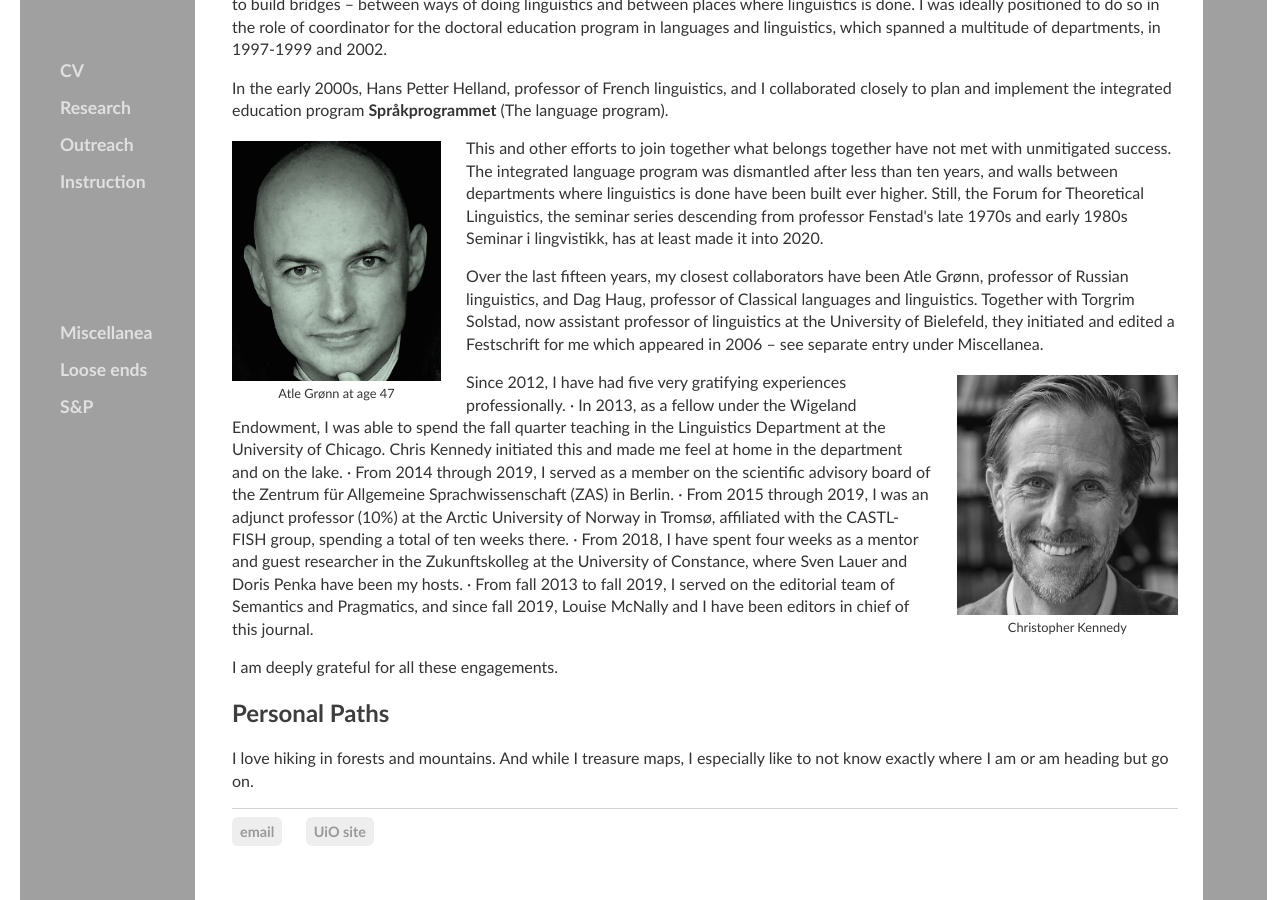
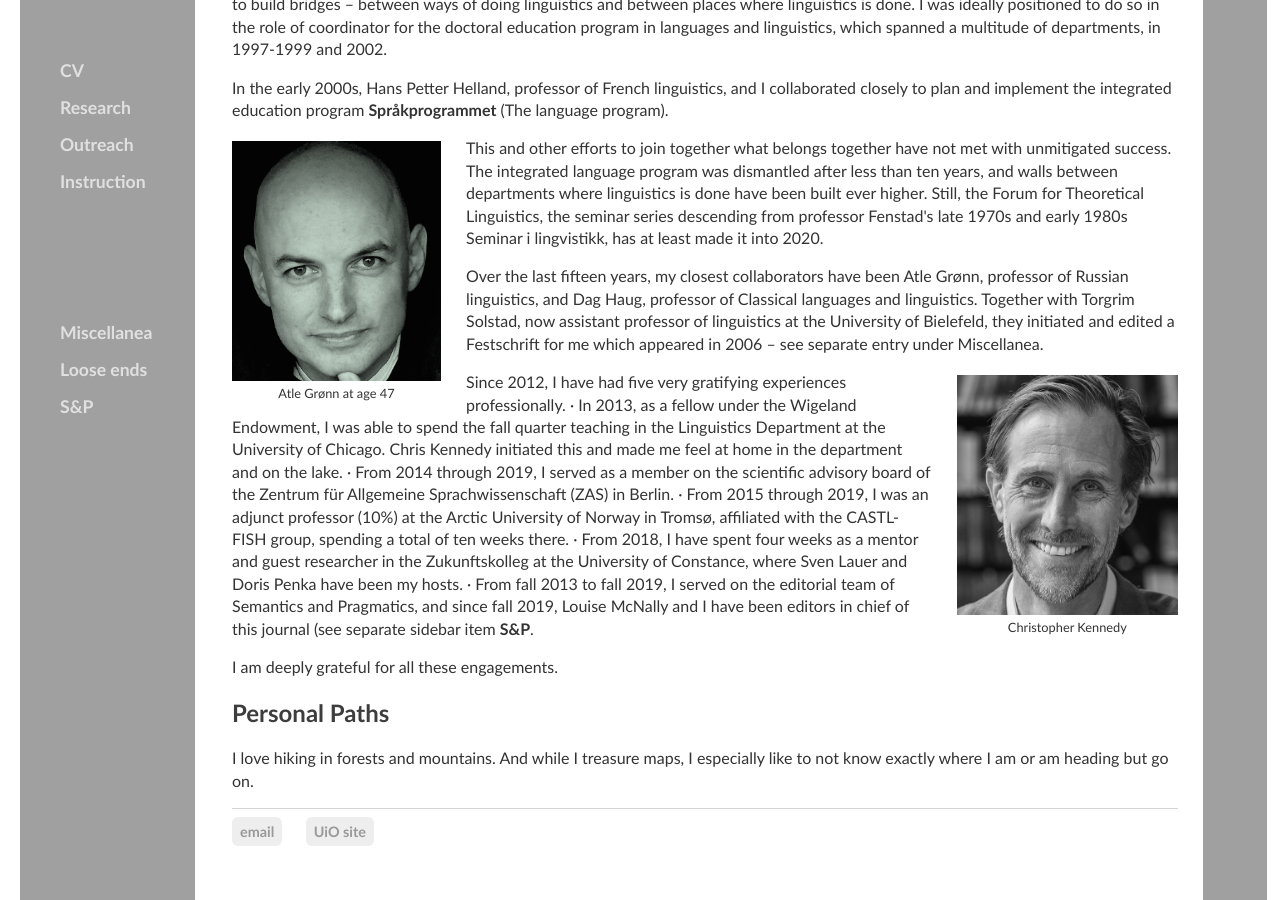
Before and after one commit to kjelljs/kjelljs.github.io, a Jekyll site: the page built from about/index.html, in a window 1280 px wide and 900 px high, scrolled down 1938 px. Built offline with Jekyll 4.4.1, drawn with Linux system fonts in a browser that asks for light colours.

Commit message:
Update index.html

```diff
--- a/about/index.html
+++ b/about/index.html
@@ -41,7 +41,7 @@
 	</p>
 	<p>Over the last fifteen years, my closest collaborators have been Atle Grønn, professor of Russian linguistics, and Dag Haug, professor of Classical languages and linguistics. Together with Torgrim Solstad, now assistant professor of linguistics at the University of Bielefeld, they initiated and edited a Festschrift for me which appeared in 2006 &ndash; see separate entry under Miscellanea.</p>
 	<div style="float:right;"><figure class="rightfig"><img style="height:240px;" src="/pics/ChrisK.png"><figcaption>Christopher Kennedy</figcaption></figure></div>
-	<p>Since 2012, I have had five very gratifying experiences professionally. &middot; In 2013, as a fellow under the Wigeland Endowment, I was able to spend the fall quarter teaching in the Linguistics Department at the University of Chicago. Chris Kennedy initiated this and made me feel at home in the department and on the lake. &middot; From 2014 through 2019, I served as a member on the scientific advisory board of the Zentrum für Allgemeine Sprachwissenschaft (ZAS) in Berlin. &middot; From 2015 through 2019, I was an adjunct professor (10%) at the Arctic University of Norway in Tromsø, affiliated with the CASTL-FISH group, spending a total of ten weeks there. &middot;  From 2018, I have spent four weeks as a mentor and guest researcher in the Zukunftskolleg at the University of Constance, where Sven Lauer and Doris Penka have been my hosts. &middot; From fall 2013 to fall 2019, I served on the editorial team of Semantics and Pragmatics, and since fall 2019, Louise McNally and I have been editors in chief of this journal.</p>
+	<p>Since 2012, I have had five very gratifying experiences professionally. &middot; In 2013, as a fellow under the Wigeland Endowment, I was able to spend the fall quarter teaching in the Linguistics Department at the University of Chicago. Chris Kennedy initiated this and made me feel at home in the department and on the lake. &middot; From 2014 through 2019, I served as a member on the scientific advisory board of the Zentrum für Allgemeine Sprachwissenschaft (ZAS) in Berlin. &middot; From 2015 through 2019, I was an adjunct professor (10%) at the Arctic University of Norway in Tromsø, affiliated with the CASTL-FISH group, spending a total of ten weeks there. &middot;  From 2018, I have spent four weeks as a mentor and guest researcher in the Zukunftskolleg at the University of Constance, where Sven Lauer and Doris Penka have been my hosts. &middot; From fall 2013 to fall 2019, I served on the editorial team of Semantics and Pragmatics, and since fall 2019, Louise McNally and I have been editors in chief of this journal (see separate sidebar item <b>S&P</b>.</p>
 		<p>I am deeply grateful for all these engagements.</p>
 	<h2 id="priv">Personal Paths</h2>
 	<p>I love hiking in forests and mountains. And while I treasure maps, I especially like to not know exactly where I am or am heading but go on.</p>
```
